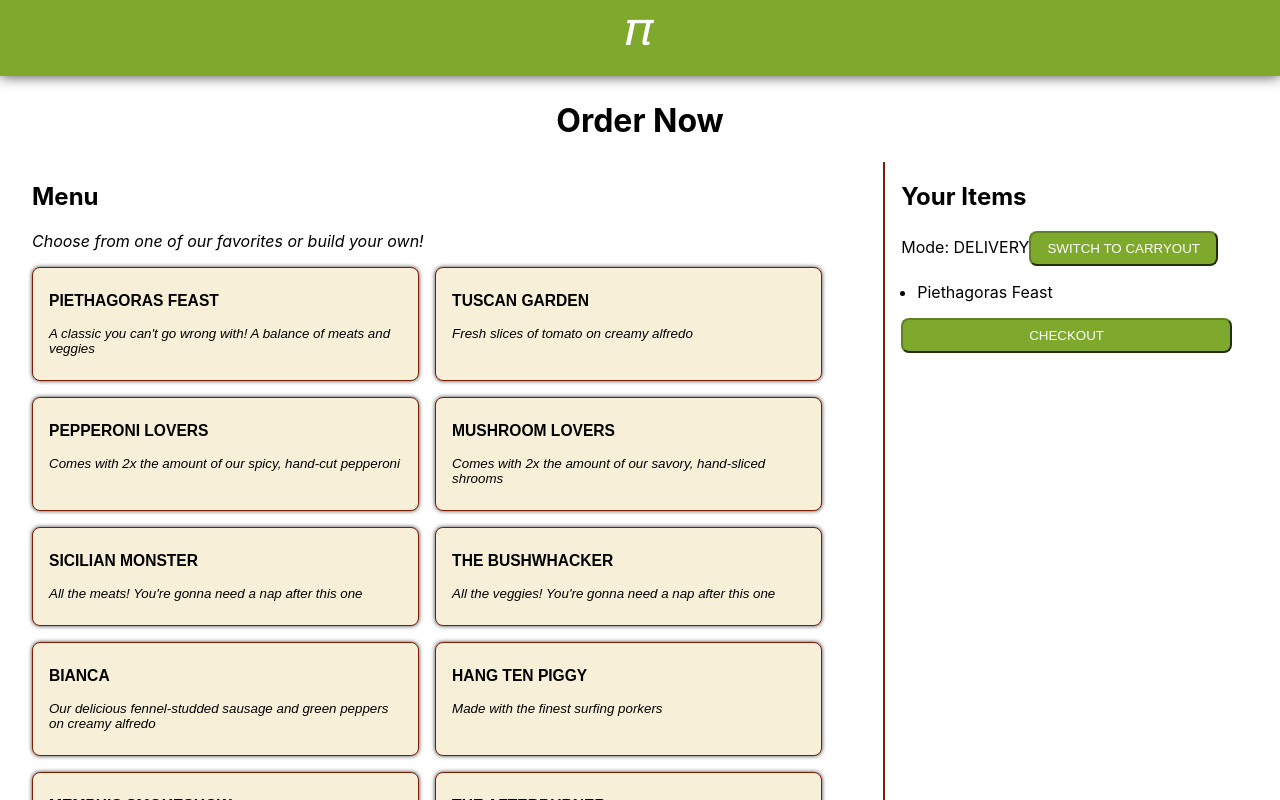
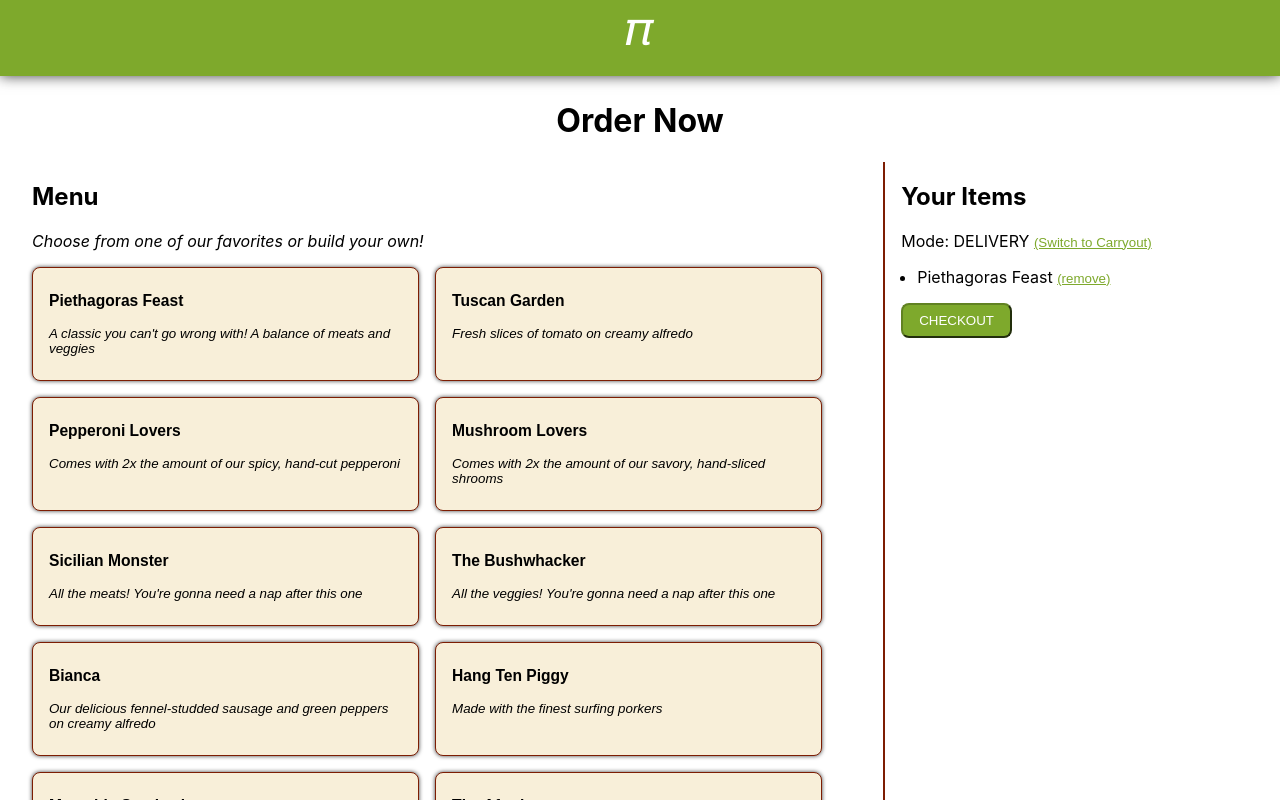
Before and after one commit to boiarqin/piethagoras, a Next.js app in the folder client-next/: page /new-order in a window 1280 px wide. Both pictures are taken after a click on the button 225 px from the left and 323 px from the top of the page. Shown: the top 800 px of the page. Built offline with nearby package versions, Linux system fonts and the light colour scheme.

Commit message:
Restyle buttons, implement remove from cart

```diff
--- a/client-next/components/careers.js
+++ b/client-next/components/careers.js
@@ -18,7 +18,7 @@ const Careers = () => {
             <div className={styles.right}>
               <h2>🧑‍🍳 We're Hiring!</h2>
               <p>Reprehenderit elit chicken wing, stuffed tempor sauteed onions Chicago style parmesan ut. Pork sausage veniam hawaiian sed burnt mouth proident velit. Marinara irure in bacon & tomato deep crust ullamco mayo hand tossed anim veniam. Extra sauce sausage non ranch magna garlic elit pie bacon & tomato, extra cheese consequat NY style. Broccoli chicken and bacon sausage in ad white pizza peppers reprehenderit beef lasagna adipisicing elit personal. Culpa beef pie et.</p>
-              <button>Join our team</button>
+              <button className="primary">Join our team</button>
             </div>
           </div>
         </div>
--- a/client-next/components/start-your-order.js
+++ b/client-next/components/start-your-order.js
@@ -12,11 +12,11 @@ const StartYourOrder = () => {
             <h2>🍕 Start Your Order</h2>
             <div className={startYourOrderStyles.options}>
             <Link passHref href="/new-order">
-              <button onClick={() => dispatch(setDeliveryMode())}>DELIVERY</button>
+              <button className="primary" onClick={() => dispatch(setDeliveryMode())}>DELIVERY</button>
             </Link>
             <span>or</span>
             <Link passHref href="/new-order">
-            <button onClick={() => dispatch(setCarryoutMode())}>CARRY OUT</button>
+            <button className="primary" onClick={() => dispatch(setCarryoutMode())}>CARRY OUT</button>
             </Link>
             </div>
           </div>
--- a/client-next/package.json
+++ b/client-next/package.json
@@ -10,6 +10,7 @@
     "next": "latest",
     "react": "18.2.0",
     "react-dom": "18.2.0",
-    "react-redux": "^8.0.5"
+    "react-redux": "^8.0.5",
+    "uuid": "^9.0.0"
   }
 }
--- a/client-next/pages/new-order.js
+++ b/client-next/pages/new-order.js
@@ -1,7 +1,7 @@
 import { useDispatch, useSelector } from "react-redux";
 import PurchaseFunnel from "../layouts/purchase-funnel";
 import { SIZES, SAUCE, CRUST, CHEESE_AMOUNT, TOPPINGS, FAVORITES, DELIVERY_MODE, CARRYOUT_MODE } from "../constants/pizza-options";
-import { setDeliveryMode, setCarryoutMode, addItemToCart } from '../redux/cart/cartSlice';
+import { setDeliveryMode, setCarryoutMode, addItemToCart, removeItemFromCart } from '../redux/cart/cartSlice';
 import styles from '../styles/pages/NewOrder.module.css';
 
 const NewOrder = () => {
@@ -16,11 +16,12 @@ const NewOrder = () => {
           <h2>Your Items</h2>
           <div>
             Mode: {mode}
-            { mode === DELIVERY_MODE ? (
-              <button onClick={() => dispatch(setCarryoutMode())}>Switch to Carryout</button>
+            {' '}{ mode === DELIVERY_MODE ? (
+              <button className="text" onClick={() => dispatch(setCarryoutMode())}>(Switch to Carryout)</button>
             ) : (
-              <button onClick={() => dispatch(setDeliveryMode())}>Switch to Delivery</button>
+              <button className="text" onClick={() => dispatch(setDeliveryMode())}>(Switch to Delivery)</button>
             )}
+
 
           </div>
           <div>
@@ -30,13 +31,13 @@ const NewOrder = () => {
               <ul className={styles.items}>
                 {items.map(item => {
                   return (
-                    <li>{item.displayName}</li>
+                    <li key={item.id}>{item.displayName} <button className="text" onClick={() => dispatch(removeItemFromCart(item.id))}>(remove)</button></li>
                   )
                 })}
               </ul>
             )}
           </div>
-          <button className={styles.checkout}>Checkout</button>
+          <button className={`primary {styles.checkout}`}>Checkout</button>
         </div>
 
         <div className={styles.menu}>
--- a/client-next/redux/cart/cartSlice.js
+++ b/client-next/redux/cart/cartSlice.js
@@ -1,5 +1,6 @@
 import { createSlice } from '@reduxjs/toolkit'
 import {DELIVERY_MODE, CARRYOUT_MODE} from '../../constants/pizza-options'
+import { v4 as uuidv4 } from 'uuid';
 
 const initialState = {
     mode: DELIVERY_MODE,
@@ -19,8 +20,10 @@ export const cartSlice = createSlice({
         state.mode = CARRYOUT_MODE
     },
     addItemToCart: (state, action) => {
-        const newItem = action.payload
-        newItem.id = state.items.length;
+        const newItem = {
+            ...action.payload,
+        id: uuidv4()
+        };
         state.items.push(newItem)
     },
     removeItemFromCart: (state, action) => {
--- a/client-next/styles/globals.css
+++ b/client-next/styles/globals.css
@@ -70,7 +70,7 @@ body {
 
 }
 
-button {
+button.primary {
   padding: 0.5rem 1rem;
   background-color: #7EA92C;
   border-color: #618222;
@@ -79,3 +79,16 @@ button {
   border-radius: 8px;
   cursor:pointer;
 }
+
+button.text {
+  display: inline;
+  padding: 0;
+  background-color: transparent;
+  border-width: 0;
+  border-color: none;
+  color: #7EA92C;
+  text-decoration: underline;
+  text-transform: none;
+  border-radius: 8px;
+  cursor:pointer;
+}
--- a/client-next/styles/pages/NewOrder.module.css
+++ b/client-next/styles/pages/NewOrder.module.css
@@ -49,12 +49,14 @@
     flex-direction: column;
     background-color: #F8EFD9;
     border: 1px solid #7D1D03;
+    border-radius: 8px;
     color: black;
     box-shadow: rgb(0 0 0 / 75%) 0px 0px 0.25rem 0px;
     padding: 1rem;
     width: 100%;
     height: 100%;
     text-align: left;
+    cursor: pointer;
 }
 
 .favorites h3 {
```
Also changed, not shown: 1 other file (tests, documents, lock files or other folders).
